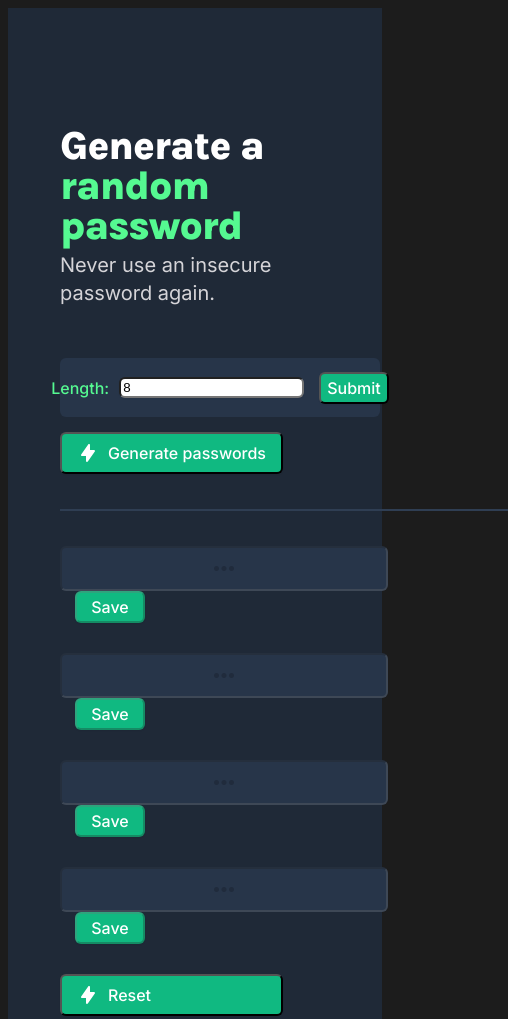
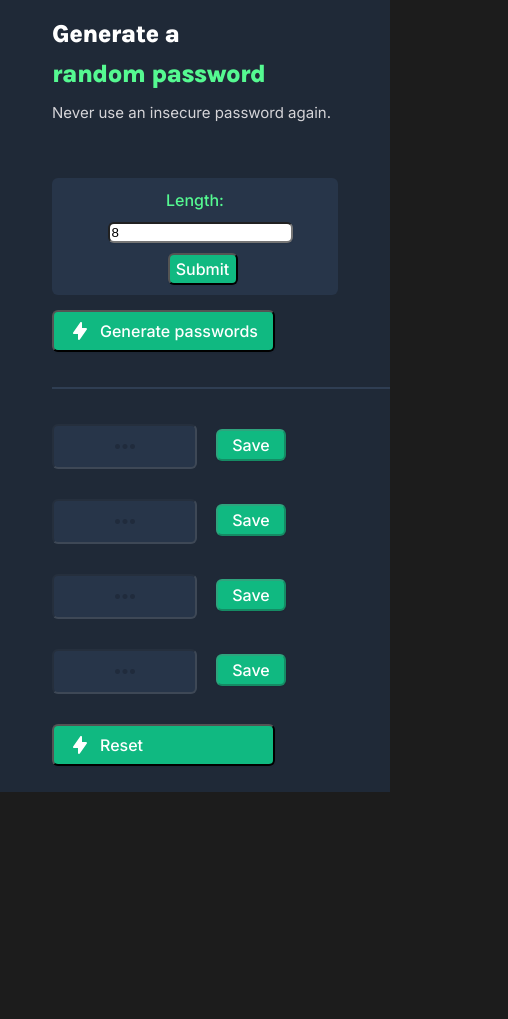
Before and after one commit to nadezdatsygankova/generateRandomPassword, a plain HTML site: page index.html in a window 390 px wide. Shown: the top 1019 px of the page, 508 px wide, since content can reach past the window. After the commit the page ends 844 px from the top, so only its background shows below. Drawn offline with Linux system fonts and the light colour scheme.

Commit message:
fix: add media

```diff
--- a/index.css
+++ b/index.css
@@ -1,15 +1,18 @@
 body {
   background-color: #1c1c1c;
+  margin: 0;
 }
 
 .wrapper {
-  max-width: 550px;
+  /* max-width: 550px; */
   background-color: #1f2937;
   margin-right: auto;
   margin-left: auto;
   margin-top: 2%;
   display: flex;
   flex-direction: column;
+  max-width: 550px;
+  margin: auto;
 }
 
 .wrapper-description {
@@ -26,7 +29,7 @@ body {
   letter-spacing: -0.025em;
   color: #ffffff;
   margin-bottom: 5px;
-  margin-top: 118px;
+  margin-top: 5%;
 }
 
 .description span {
@@ -113,8 +116,8 @@ body {
 }
 
 .input {
-  width: 300px;
-  height: 39px;
+  /* width: 300px; */
+  /* height: 39px; */
   background: #273549;
   border-radius: 6px;
   display: flex;
@@ -216,3 +219,24 @@ input::-webkit-inner-spin-button {
   display: flex;
   gap: 15px;
 }
+
+@media (max-width: 536px) {
+  .output {
+    width: 50%;
+  }
+  .input {
+    flex-direction: column;
+    gap: 10px;
+    justify-content: center;
+  }
+
+  .description h1 {
+    font-size: 25px;
+  }
+  .description h3 {
+    font-size: 15px;
+  }
+  .wrapper {
+    overflow-x: hidden;
+  }
+}
```
